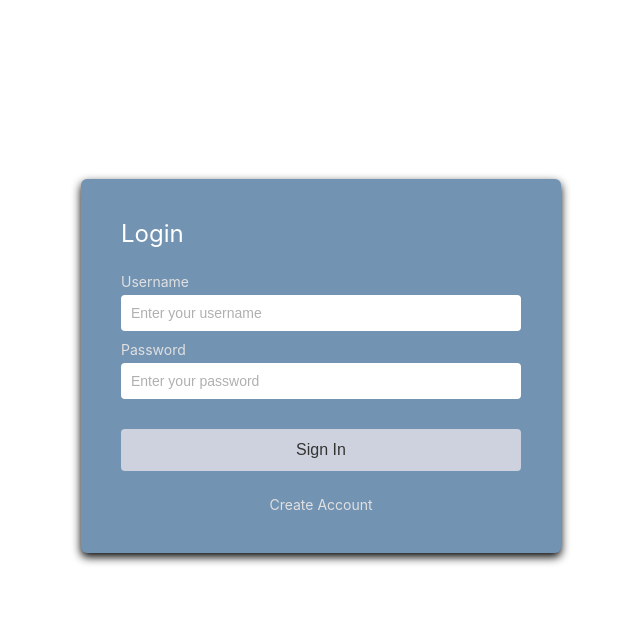
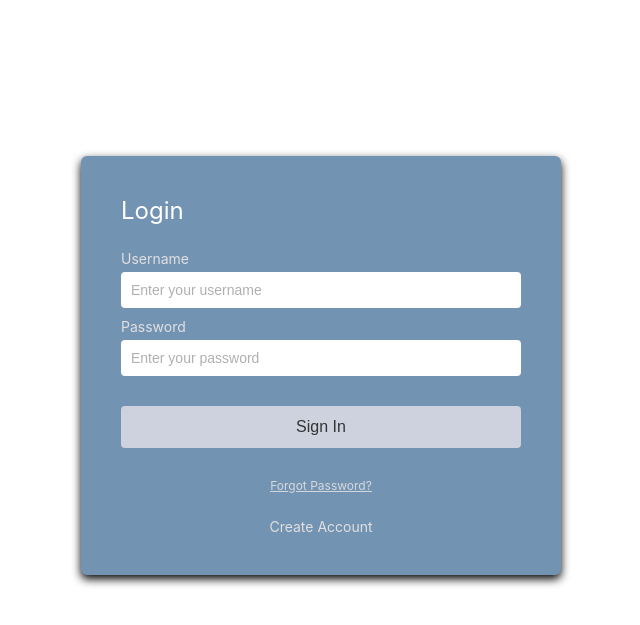
Before and after one commit to nao1000/Capstone-Project, a Django app: page /login/ in a window 1280 px wide. Shown: the part 69-694 px from the top of the page, without its empty margins (319-959 px from the left). Run offline with Django 5.2, Linux system fonts and the light colour scheme.

Commit message:
worked on password reset

```diff
--- a/scheduler/scheduler/core/templates/core/auth2.html
+++ b/scheduler/scheduler/core/templates/core/auth2.html
@@ -36,6 +36,8 @@
             <br>
             <button class="sign-in-btn">Sign In</button>
         </form>
+
+        <a href="{% url 'password_reset' %}" class="toggle-link" style="display: block; margin-top: 15px; font-size: 12px; opacity: 0.9;">Forgot Password?</a>
 
         <a class="toggle-link" onclick="toggleForms()">Create Account</a>
 
--- a/scheduler/scheduler/core/urls.py
+++ b/scheduler/scheduler/core/urls.py
@@ -51,6 +51,27 @@ urlpatterns = [
     path('api/team/<uuid:team_id>/roles/<int:role_id>/sections/<int:section_id>/delete/', views.delete_role_section),
     path('api/team/<uuid:team_id>/members/save-assignments/', views.save_member_assignments),
 
+    # PASSWORD RESET
+
+    # 1. Password Reset Form
+    path('password_reset/', auth_views.PasswordResetView.as_view(
+        template_name='core/registration/password_reset_form.html'
+    ), name='password_reset'),
+
+    # 2. Password Reset Done
+    path('password_reset/done/', auth_views.PasswordResetDoneView.as_view(
+        template_name='core/registration/password_reset_done.html'
+    ), name='password_reset_done'),
+
+    # 3. Password Reset Confirm
+    path('reset/<uidb64>/<token>/', auth_views.PasswordResetConfirmView.as_view(
+        template_name='core/registration/password_reset_confirm.html'
+    ), name='password_reset_confirm'),
+
+    # 4. Password Reset Complete
+    path('reset/done/', auth_views.PasswordResetCompleteView.as_view(
+        template_name='core/registration/password_reset_complete.html'
+    ), name='password_reset_complete'),
 
     # AUTHENTICATION
     path('login/', auth_views.LoginView.as_view(template_name='core/auth2.html'), name='login'),
--- a/scheduler/scheduler/core/views.py
+++ b/scheduler/scheduler/core/views.py
@@ -1203,8 +1203,6 @@ def delete_obstruction(request, team_id, obstruction_id):
     return JsonResponse({"status": "ok"})
 
 
-
-
 def export_schedule(request, team_id, schedule_id):
     '''
     Export a schedule to an Excel file and trigger a download
```
Also changed, not shown: scheduler/scheduler/settings.py (+9 -0 lines).
